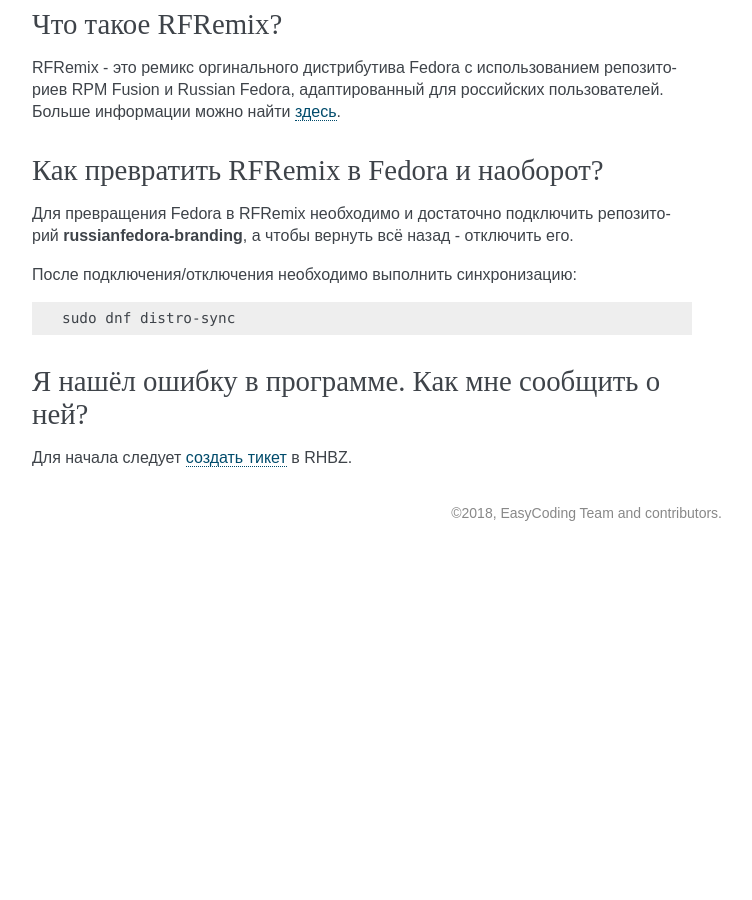
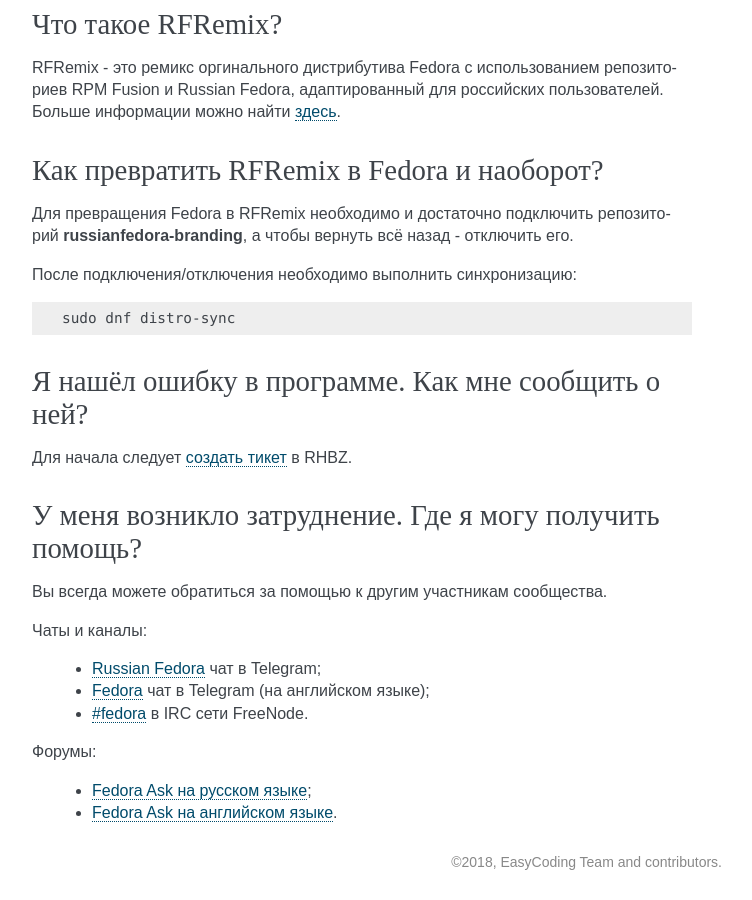
Before and after one commit to RussianFedora/FAQ, a Sphinx documentation site: the page built from source/generic-info.rst, in a window 1280 px wide and 900 px high, scrolled down 2426 px. Shown: the whole window, without its empty margins (388-1140 px from the left). Built offline with Sphinx 7.4.7, drawn with Linux system fonts in a browser that asks for light colours; before the commit the page ends 2977 px from its top, so only the background shows below that.

Commit message:
Added help channels.

```diff
--- a/source/generic-info.rst
+++ b/source/generic-info.rst
@@ -174,3 +174,22 @@
 ======================================================
 
 Для начала следует `создать тикет <https://bugzilla.redhat.com/enter_bug.cgi?product=Fedora>`_ в RHBZ.
+
+.. index:: get help, получение помощи
+.. _get-help:
+
+У меня возникло затруднение. Где я могу получить помощь?
+=============================================================
+
+Вы всегда можете обратиться за помощью к другим участникам сообщества.
+
+Чаты и каналы:
+
+ * `Russian Fedora <https://t.me/russianfedora>`_ чат в Telegram;
+ * `Fedora <https://t.me/fedora>`_ чат в Telegram (на английском языке);
+ * `#fedora <https://webchat.freenode.net/?channels=#fedora>`_ в IRC сети FreeNode.
+
+Форумы:
+
+ * `Fedora Ask на русском языке <https://ask.fedoraproject.org/ru/questions/>`_;
+ * `Fedora Ask на английском языке <https://ask.fedoraproject.org/en/questions/>`_.
```
